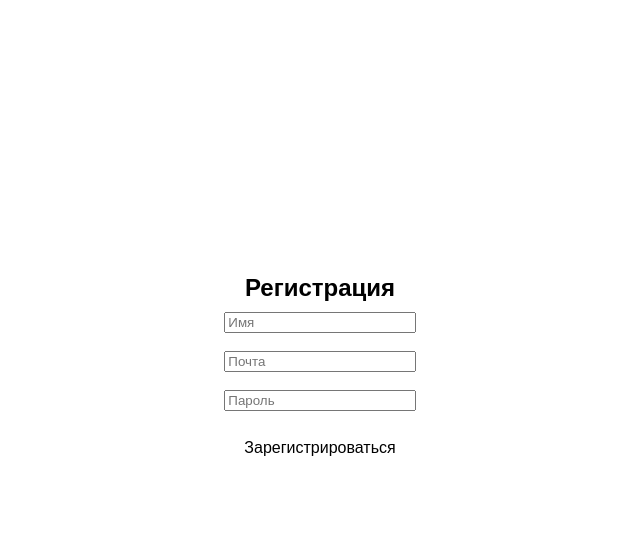
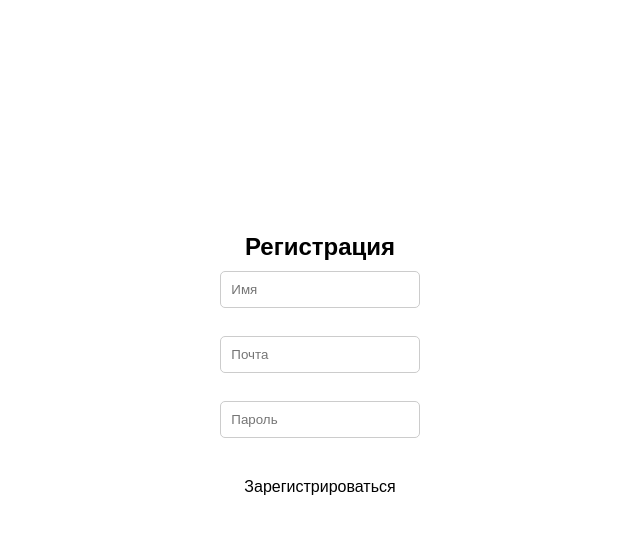
Before and after one commit to Ruslan270111/fluffy-robot, a plain HTML site: page index.html in a window 1280 px wide. Both pictures are taken after a click on the button "Купить". Shown: the part 95-628 px from the top of the page, without its empty margins (320-960 px from the left). Drawn offline with Linux system fonts and the light colour scheme.

Commit message:
Update styles.css

```diff
--- a/styles.css
+++ b/styles.css
@@ -30,10 +30,11 @@ main {
 button {
     background-color: var(--tg-theme-button-color);
     color: var(--tg-theme-button-text-color);
-    padding: 10px 20px;
+    padding: 12px 24px;
     font-size: 16px;
     border: none;
     cursor: pointer;
+    border-radius: 5px;
 }
 
 button:hover {
@@ -54,3 +55,10 @@ button:hover {
     display: flex;
     flex-direction: column;
 }
+
+#registrationForm input {
+    padding: 10px;
+    margin-bottom: 10px;
+    border-radius: 5px;
+    border: 1px solid #ccc;
+}
```
